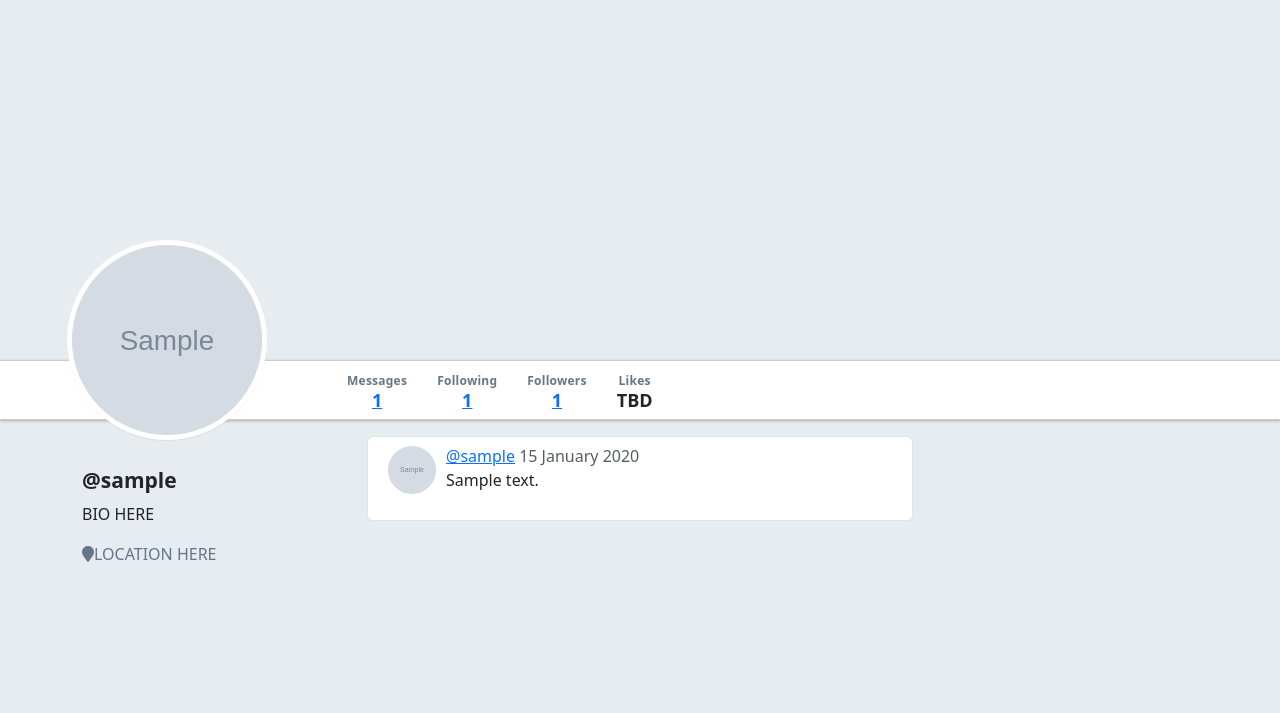
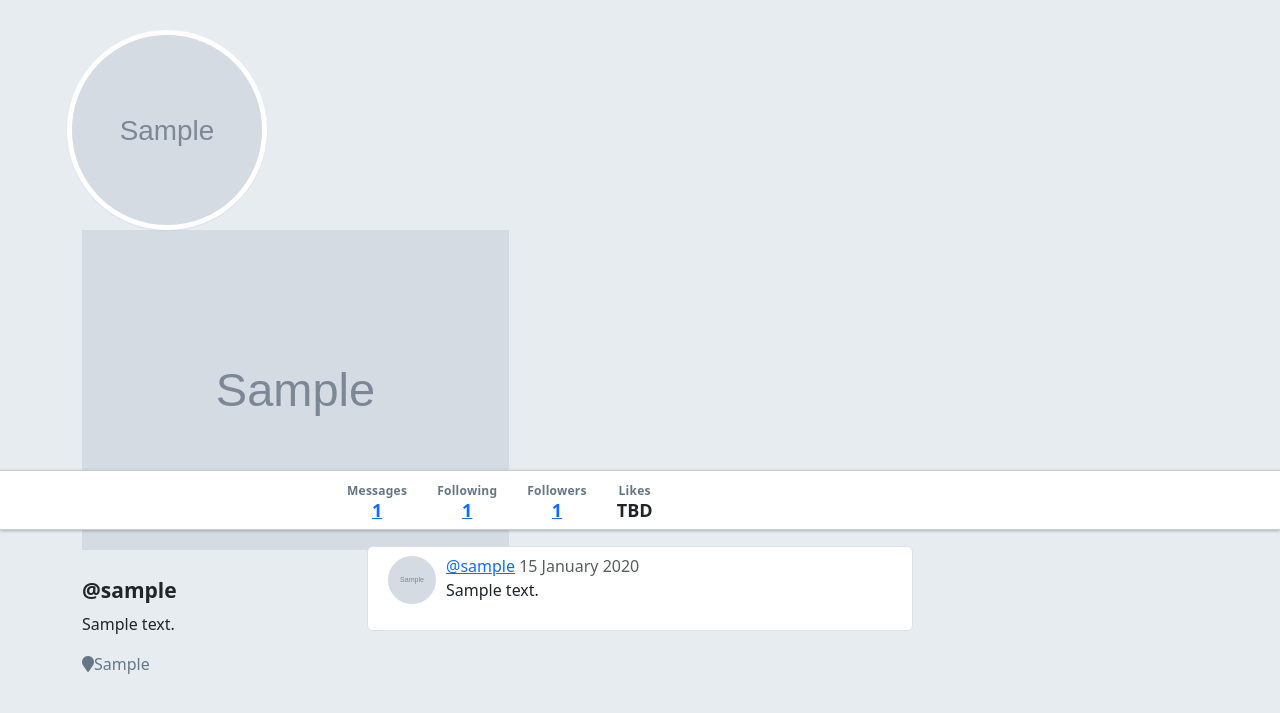
Before and after one commit to rgseltz/twitter_clone, a Flask app: page /users/1 in a window 1280 px wide. Shown: the part 46-759 px from the top of the page. Run offline with Flask 2, Linux system fonts and the light colour scheme; tables that the repository leaves empty hold one stand-in row (values such as "Sample post"); grey boxes marked "Sample" are stand-in pictures; some libraries are stand-ins or nearby versions.

Commit message:
Bug Fix: jinja templated into users detail.html the user bio, location, and backround image

```diff
--- a/static/stylesheets/style.css
+++ b/static/stylesheets/style.css
@@ -180,6 +180,10 @@ nav + .container {
   box-shadow: 0 1px 1px rgba(136, 153, 166, 0.15);
 }
 
+#profile-header-image {
+  height: 20rem;
+}
+
 .timeline-image {
   border-radius: 48px;
   height: 48px;
@@ -197,7 +201,7 @@ nav + .container {
 }
 
 #warbler-hero {
-  height: 360px;
+  height: 150px;
   margin-top: -16px;
   opacity: 0.7;
   background-size: cover;
--- a/templates/users/detail.html
+++ b/templates/users/detail.html
@@ -4,6 +4,7 @@
 
 <div id="warbler-hero" class="full-width"></div>
 <img src="{{ user.image_url }}" alt="Image for {{ user.username }}" id="profile-avatar">
+<img src="{{ user.header_image_url }}" alt="Image for {{ user.username }}" id="profile-header-image">
 <div class="row full-width">
   <div class="container">
     <div class="row justify-content-end">
@@ -58,8 +59,10 @@
 <div class="row">
   <div class="col-sm-3">
     <h4 id="sidebar-username">@{{ user.username }}</h4>
-    <p>BIO HERE</p>
-    <p class="user-location"><span class="fa fa-map-marker"></span>LOCATION HERE</p>
+    {% if user.bio %}
+    <p>{{user.bio}}</p>
+    {% endif %}
+    <p class="user-location"><span class="fa fa-map-marker"></span>{{user.location}}</p>
   </div>
 
   {% block user_details %}
```
